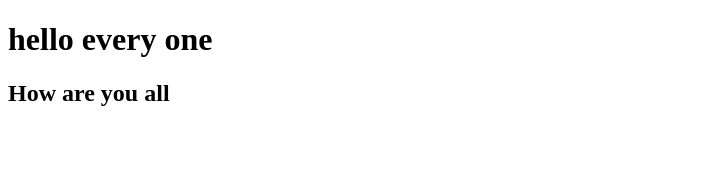
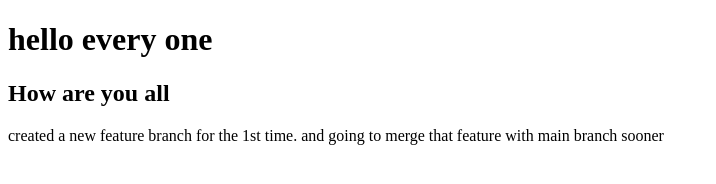
Before and after one commit to Pratheep1710/github-demo, a plain HTML site: page index.html in a window 1280 px wide. Shown: the whole page, without its empty margins (0-716 px from the left). Drawn offline with Linux system fonts and the light colour scheme.

Commit message:
feature branch update

```diff
--- a/index.html
+++ b/index.html
@@ -9,5 +9,6 @@
 <body>
     <h1>hello every one</h1>
     <h2>How are you all</h2>
+    <p>created a new feature branch for the 1st time. and going to merge that feature with main branch sooner</p>
 </body>
 </html>
```
